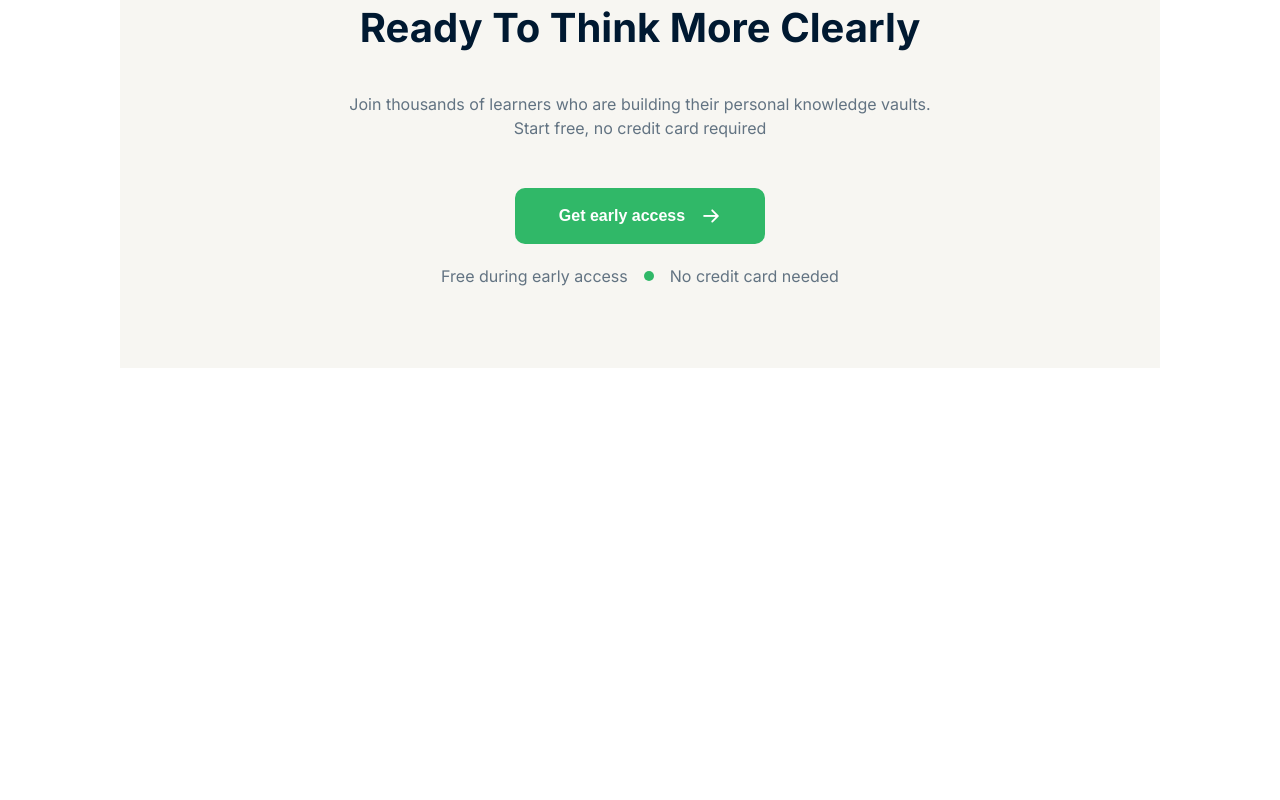
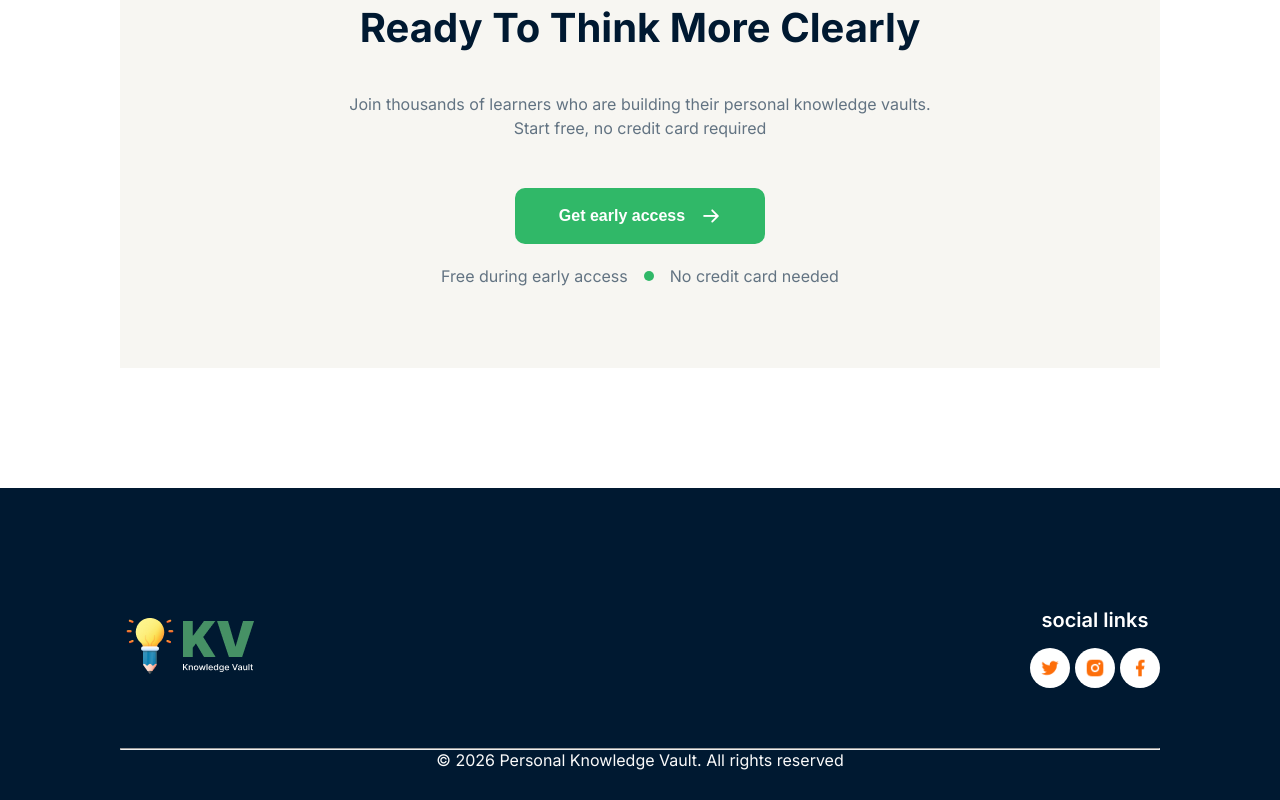
Before and after one commit to kartikDas074/Assignment-1, a plain HTML site: page index.html in a window 1280 px wide. Shown: the part 2244-3044 px from the top of the page. Before the commit the page ends 2732 px from the top, so only its background shows below. Drawn offline with Linux system fonts and the light colour scheme.

Commit message:
Add the last part-footer

```diff
--- a/index.html
+++ b/index.html
@@ -11,15 +11,22 @@
     <link rel="stylesheet" href="style/Notes.css">
     <link rel="stylesheet" href="style/Second.css">
     <link rel="stylesheet" href="style/Early.css">
+    <link rel="stylesheet" href="style/foot.css">
     <!-- Font add -->
     <link rel="preconnect" href="https://fonts.googleapis.com">
 <link rel="preconnect" href="https://fonts.gstatic.com" crossorigin>
 <link href="https://fonts.googleapis.com/css2?family=Inter:ital,opsz,wght@0,14..32,100..900;1,14..32,100..900&family=Open+Sans:ital,wght@0,300..800;1,300..800&display=swap" rel="stylesheet">
     <style>
-        *{
-            margin: 0px;
-            padding: 0px;
+        * {
+             margin: 0;
+             padding: 0;
         }
+
+html, body {
+    width: 100%;
+    overflow-x: hidden;
+    overscroll-behavior-y: none;
+}
     </style>
 </head>
 <body class="inter">
@@ -137,7 +144,6 @@
                 <div class="last">
                     <button class="btn-i">
                     <p>Get early access</p>
-
                     <img src="assets/ArrowRight.png" alt="arrow icon">
 
                 </button>
@@ -150,5 +156,26 @@
 
             </div>
         </section>
+
+        <!-- Footer -->
+         <!-- For related CSS File:CHECK foot.css -->
+         <footer class="foot">
+            <div class="last-part">
+                <div> <img src="assets/logo-footer.png" alt=""></div>
+                 <div class="link-part">
+              <p>social links</p>
+              <div class="icon">
+                 <a href="#"><img src="assets/twitter.png" alt="Twiter logo"></a>
+                 <a href=""><img src="assets/insta.png" alt="Insta logo"></a>
+                 <a href=""><img src="assets/facebook.png" alt="facebook logo"></a>
+              </div>
+
+            </div>
+
+            </div>
+            <hr>
+            <p style="color:#FAFAFA;text-align:center;font-size:16px;">© 2026 Personal Knowledge Vault. All rights reserved</p>
+
+         </footer>
 </body>
 </html>
--- a/style/Share.css
+++ b/style/Share.css
@@ -16,10 +16,3 @@
   font-family: "Inter", sans-serif;
   font-optical-sizing: auto;
 }
-.Token{
-    display: flex;
-    gap:6px;
-    font-size: 16px;
-    line-height: 20px;
-    color:blue;
-}
--- /dev/null
+++ b/style/foot.css
@@ -0,0 +1,38 @@
+.foot{
+    background-color: #001931;
+    padding: 120px 120px 30px 120px;
+}
+.last-part{
+    display: flex;
+    justify-content: space-between;
+    align-items: center;
+    margin-bottom: 60px;
+}
+.link-part{
+    font-size: 20px;
+    font-weight: 600;
+    color:#FFFFFF;
+    line-height: 24px;
+    display: flex;
+    flex-direction: column;
+    justify-content: center;
+    align-items: center;
+    gap:16px;
+}
+.icon {
+    display: flex;
+    gap:5px
+}
+ .icon a  {
+    width: 40px;
+    height: 40px;
+    border-radius: 50%;
+    background-color: #FFFFFF;
+    display: flex;
+    justify-content: center;
+    align-items: center;
+}
+.icon a img{
+    height: 20px;
+    width: 20px;
+}
--- a/style/nav.css
+++ b/style/nav.css
@@ -15,6 +15,3 @@
     text-decoration: none;
     color:#000000;
 }
-#content button:hover{
-    background: rgba(145, 125, 125, 0.801);
-}
```
Also changed, not shown: assets/facebook.png (added), assets/insta.png (added), assets/twitter.png (added), style/Early.css (line endings or trailing spaces).
